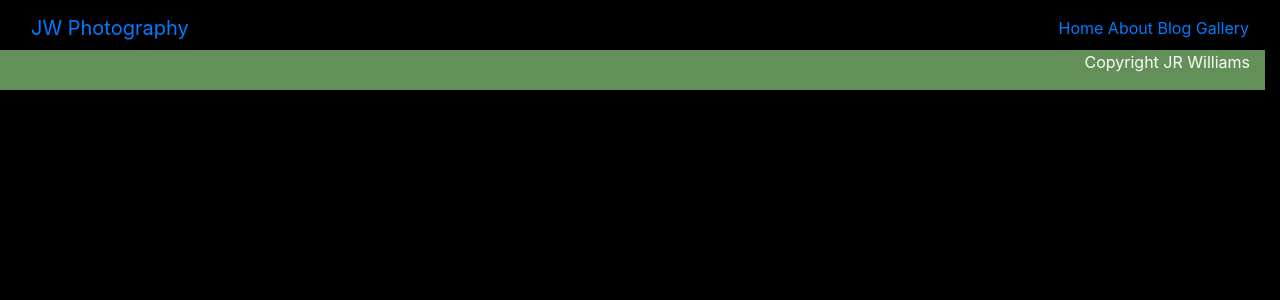
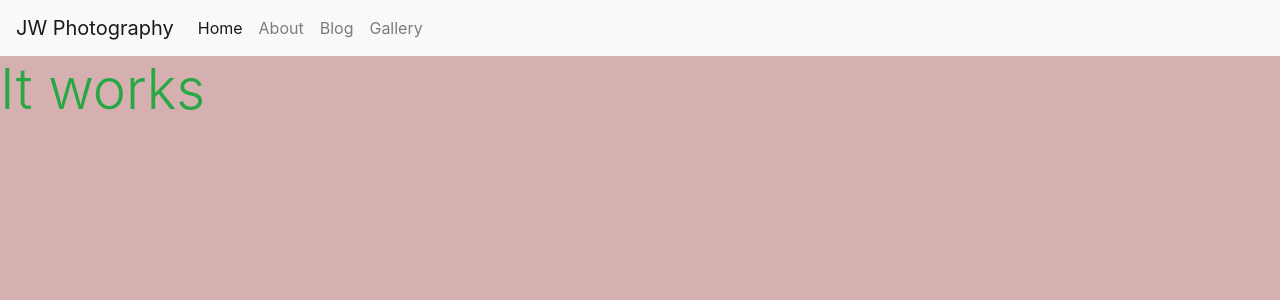
Before and after one commit to JonWil91/milestone-4, a Django app: page / in a window 1280 px wide. Shown: the top 300 px of the page. Run offline with Django 3.2, Linux system fonts and the light colour scheme; some libraries are stand-ins or nearby versions.

Commit message:
Updated navbar to keep content block below

```diff
--- a/about/templates/about/about.html
+++ b/about/templates/about/about.html
@@ -1,4 +1,7 @@
 {% extends 'base.html' %}
+{% load static %}
+
+{% block extra_title %}- About{% endblock %}
 
 
 {% block content %}
--- a/blog/templates/blog/blog.html
+++ b/blog/templates/blog/blog.html
@@ -1,5 +1,7 @@
 {% extends 'base.html' %}
+{% load static %}
 
+{% block extra_title %}- Blog{% endblock %}
 
 {% block content %}
 <h1 class="display-4 text-success">It works</h1
--- a/gallery/templates/gallery/gallery.html
+++ b/gallery/templates/gallery/gallery.html
@@ -1,5 +1,7 @@
 {% extends 'base.html' %}
+{% load static %}
 
+{% block extra_title %}- Gallery{% endblock %}
 
 {% block content %}
 <h1 class="display-4 text-success">It works</h1
--- a/home/templates/home/index.html
+++ b/home/templates/home/index.html
@@ -1,5 +1,6 @@
 {% extends 'base.html' %}
-
+{% load static %}
 
 {% block content %}
-{% endblock %}
+<h1 class="display-4 text-success">It works</h1
+>{% endblock %}
--- a/static/css/base.css
+++ b/static/css/base.css
@@ -17,5 +17,5 @@
 }
 
 body {
-    background-color: black;
+    background-color: #d6b0b0;
 }
--- a/templates/base.html
+++ b/templates/base.html
@@ -14,35 +14,38 @@
 
     <title>JW Photography {% block extra_title %}{% endblock %}</title>
   </head>
+
   <body>
-    <header class="container-fluid fixed-top">
-            <nav class="navbar navbar-fixed-top">
-                <a href="{% url 'index' %}" class="navbar-brand">JW Photography</a>
-                    <ul class="list-inline list-unstyled text-center text-lg-right my-0">
-                        <a href="{% url 'index' %}">Home</a>
-                        <a href="{% url 'about' %}">About</a>
-                        <a href="{% url 'blog' %}">Blog</a>
-                        <a href="{% url 'gallery' %}">Gallery</a>
-                    </ul>
-            </nav>
-    </header>
+    <!-- Navbar -->
+	<nav class="navbar navbar-expand-lg navbar-light bg-light">
+        <a class="navbar-brand" href="{% url 'index' %}">JW Photography</a>
+        <button class="navbar-toggler" type="button" data-toggle="collapse" data-target="#navbarNavAltMarkup" aria-controls="navbarNavAltMarkup" aria-expanded="false" aria-label="Toggle navigation">
+            <span class="navbar-toggler-icon"></span>
+        </button>
+        <div class="collapse navbar-collapse" id="navbarNavAltMarkup">
+            <div class="navbar-nav">
+            <a class="nav-item nav-link active" href="{% url 'index' %}">Home</a>
+            <a class="nav-item nav-link" href="{% url 'about' %}">About</a>
+            <a class="nav-item nav-link" href="{% url 'blog' %}">Blog</a>
+            <a class="nav-item nav-link" href="{% url 'gallery' %}">Gallery</a>
+            </div>
+        </div>
+    </nav>
+    <!-- /Navbar -->
 
-        <div class="message-container">
-        </div>
+    <!-- Content -->
+    {% block content %}
 
-        {% block content %}
-            <main class="content"></main>
-        {% endblock %}
+    {% endblock %}
 
-       <footer>
-		<!-- Footer -->
-		<div class="row footer">
-			<div class="col s12 footer-text">
-				<p>Copyright JR Williams</p>
-			</div>
-		</div>
-		<!-- Footer -->
-	</footer>
+    <!-- /Content -->
+
+
+
+
+
+
+
 
         <script src="https://code.jquery.com/jquery-3.4.1.min.js" integrity="sha256-CSXorXvZcTkaix6Yvo6HppcZGetbYMGWSFlBw8HfCJo=" crossorigin="anonymous"></script>
         <script src="https://cdn.jsdelivr.net/npm/popper.js@1.16.0/dist/umd/popper.min.js" integrity="sha384-Q6E9RHvbIyZFJoft+2mJbHaEWldlvI9IOYy5n3zV9zzTtmI3UksdQRVvoxMfooAo" crossorigin="anonymous"></script>
```
Also changed, not shown: README.md.
